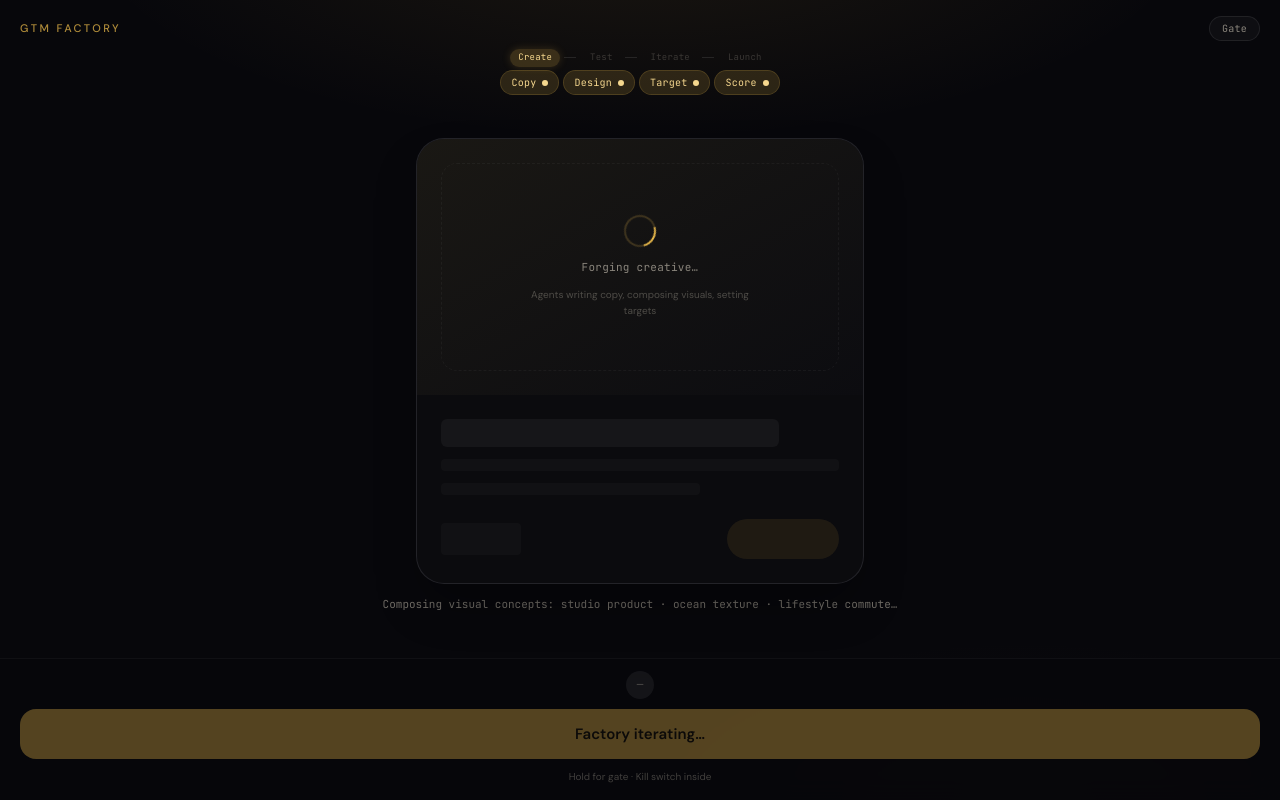
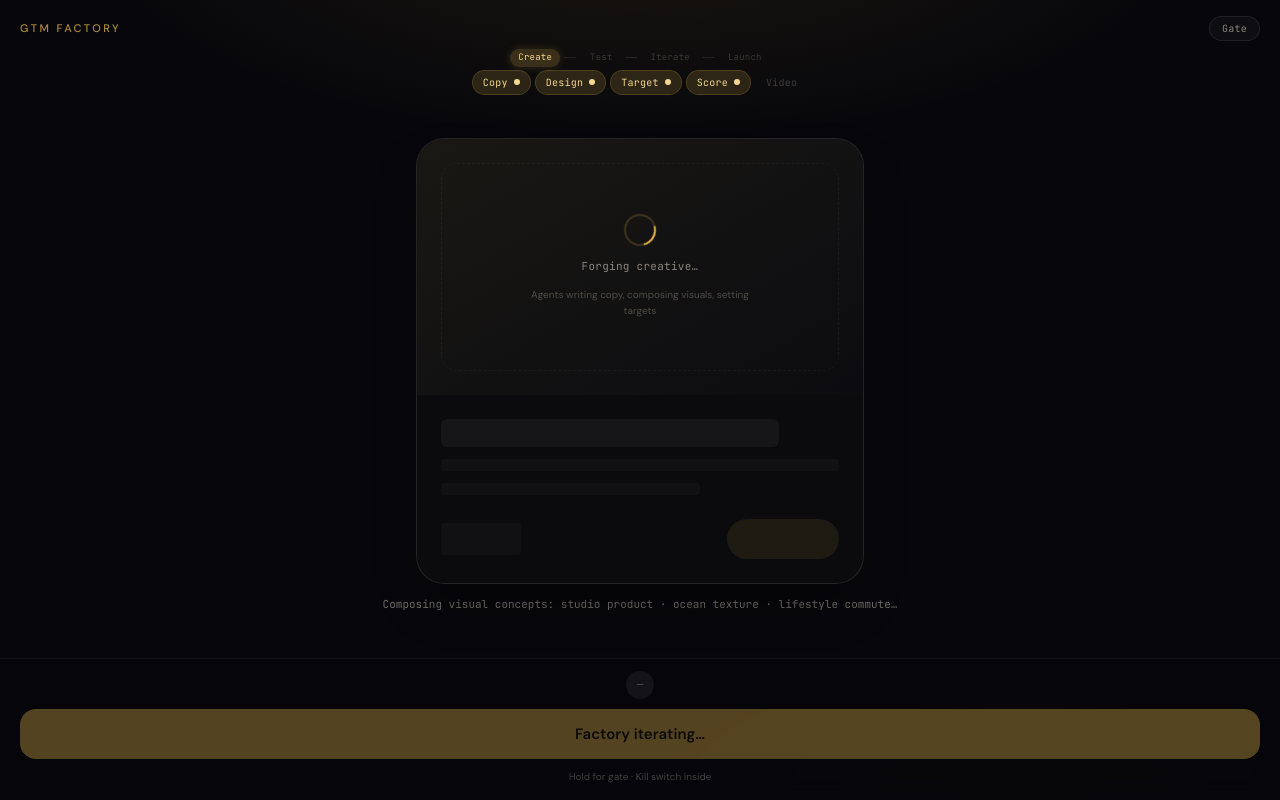
Before and after one commit to botirkhaltaev/growthforge, a Next.js app: page /forge in a window 1280 px wide. Both pictures are taken after a click on the button "Run GTM Factory". Built offline with nearby package versions, Linux system fonts and the light colour scheme.

Commit message:
Show all agent pills with video generating/ready states
Keep Copy/Design/Target/Score/Video visible in the forge strip.
Video pulses while FAL renders and turns green when the clip
is ready; specialists flip to ready after a passing variant.

Co-authored-by: Zak <Zakee47@users.noreply.github.com>

```diff
--- a/src/app/globals.css
+++ b/src/app/globals.css
@@ -159,6 +159,37 @@ body {
   animation: loop-pulse 1.6s ease-in-out infinite;
 }
 
+@keyframes pill-generating {
+  0%,
+  100% {
+    opacity: 0.85;
+    box-shadow: 0 0 0 0 transparent;
+  }
+  50% {
+    opacity: 1;
+    box-shadow: 0 0 14px rgba(232, 184, 74, 0.35);
+  }
+}
+
+.pill-generating {
+  animation: pill-generating 1.4s ease-in-out infinite;
+}
+
+@keyframes pill-ready-in {
+  from {
+    opacity: 0.4;
+    transform: scale(0.96);
+  }
+  to {
+    opacity: 1;
+    transform: scale(1);
+  }
+}
+
+.pill-ready {
+  animation: pill-ready-in 0.45s ease-out;
+}
+
 @media (prefers-reduced-motion: reduce) {
   .glow-amber,
   .shimmer-active,
@@ -166,7 +197,9 @@ body {
   .metric-refresh,
   .skeleton-breathe,
   .forge-ring,
-  .loop-pulse {
+  .loop-pulse,
+  .pill-generating,
+  .pill-ready {
     animation: none !important;
   }
 }
--- a/src/components/ForgeCanvas.tsx
+++ b/src/components/ForgeCanvas.tsx
@@ -29,6 +29,35 @@ const AGENT_LABELS: { key: keyof AgentActivity; label: string }[] = [
   { key: "analyst", label: "Score" },
   { key: "producer", label: "Video" },
 ];
+
+type PillState = "idle" | "working" | "generating" | "ready" | "failed";
+
+function agentPillState(
+  key: keyof AgentActivity,
+  activity: AgentActivity,
+  opts: {
+    forging: boolean;
+    hasVariants: boolean;
+    hasPass: boolean;
+    videoStatus?: AdVariant["videoStatus"];
+    hasVideoUrl?: boolean;
+  }
+): PillState {
+  if (key === "producer") {
+    if (opts.hasVideoUrl || opts.videoStatus === "ready") return "ready";
+    if (opts.videoStatus === "failed") return "failed";
+    if (activity.producer || opts.videoStatus === "producing") {
+      return "generating";
+    }
+    // Waiting for a pass before Producer starts
+    return opts.hasPass ? "generating" : "idle";
+  }
+
+  if (activity[key]) return "working";
+  // After agents have produced variants (or forge finished), mark specialists done
+  if (opts.hasVariants && (!opts.forging || opts.hasPass)) return "ready";
+  return "idle";
+}
 
 export function ForgeCanvas({
   variants,
@@ -184,25 +213,74 @@ export function ForgeCanvas({
         />
       </div>
 
-      {/* Ambient agent strip — only lit agents, never a dashboard */}
-      <div className="flex h-7 items-center justify-center gap-1.5 px-5">
-        {anyActive
-          ? AGENT_LABELS.filter(({ key }) => activity[key]).map(
-              ({ key, label }) => (
-                <span
-                  key={key}
-                  className="rounded-full bg-amber/15 px-2.5 py-1 font-mono text-[10px] tracking-wide text-amber-bright ring-1 ring-amber/30"
-                >
-                  {label}
-                  <span className="ml-1.5 inline-block h-1.5 w-1.5 rounded-full bg-amber-bright" />
-                </span>
-              )
-            )
-          : forging && (
-              <span className="font-mono text-[10px] text-muted/40">
-                Agents on the creative…
+      {/* Agent strip — all pills visible; Video signals generating → ready */}
+      <div className="flex flex-col items-center gap-1 px-5 py-0.5">
+        <div className="flex flex-wrap items-center justify-center gap-1.5">
+          {AGENT_LABELS.map(({ key, label }) => {
+            const state = agentPillState(key, activity, {
+              forging,
+              hasVariants: variants.length > 0,
+              hasPass,
+              videoStatus: passVariant?.videoStatus,
+              hasVideoUrl: Boolean(passVariant?.videoUrl),
+            });
+
+            return (
+              <span
+                key={key}
+                className={cn(
+                  "inline-flex items-center gap-1.5 rounded-full px-2.5 py-1 font-mono text-[10px] tracking-wide transition",
+                  state === "idle" && "text-muted/40",
+                  state === "working" &&
+                    "bg-amber/15 text-amber-bright ring-1 ring-amber/30",
+                  state === "generating" &&
+                    "pill-generating bg-amber/20 text-amber-bright ring-1 ring-amber/45",
+                  state === "ready" &&
+                    "pill-ready bg-pass/15 text-pass ring-1 ring-pass/35",
+                  state === "failed" &&
+                    "bg-fail/10 text-fail/80 ring-1 ring-fail/25"
+                )}
+                title={
+                  key === "producer"
+                    ? state === "generating"
+                      ? "Video generating…"
+                      : state === "ready"
+                        ? "Video ready to view"
+                        : state === "failed"
+                          ? "Video unavailable"
+                          : "Waiting for a passing variant"
+                    : undefined
+                }
+              >
+                {label}
+                {state === "working" && (
+                  <span className="inline-block h-1.5 w-1.5 rounded-full bg-amber-bright" />
+                )}
+                {state === "generating" && (
+                  <span className="forge-ring inline-block h-2.5 w-2.5 rounded-full border border-amber/30 border-t-amber" />
+                )}
+                {state === "ready" && (
+                  <span className="text-[9px] leading-none" aria-hidden>
+                    ✓
+                  </span>
+                )}
               </span>
-            )}
+            );
+          })}
+        </div>
+        {passVariant?.videoStatus === "producing" || activity.producer ? (
+          <p className="font-mono text-[9px] tracking-wide text-amber/70">
+            Video generating…
+          </p>
+        ) : passVariant?.videoUrl || passVariant?.videoStatus === "ready" ? (
+          <p className="font-mono text-[9px] tracking-wide text-pass/80">
+            Video ready to view
+          </p>
+        ) : passVariant?.videoStatus === "failed" ? (
+          <p className="font-mono text-[9px] tracking-wide text-fail/70">
+            Video unavailable — static creative
+          </p>
+        ) : null}
       </div>
 
       {/* Canvas */}
```
